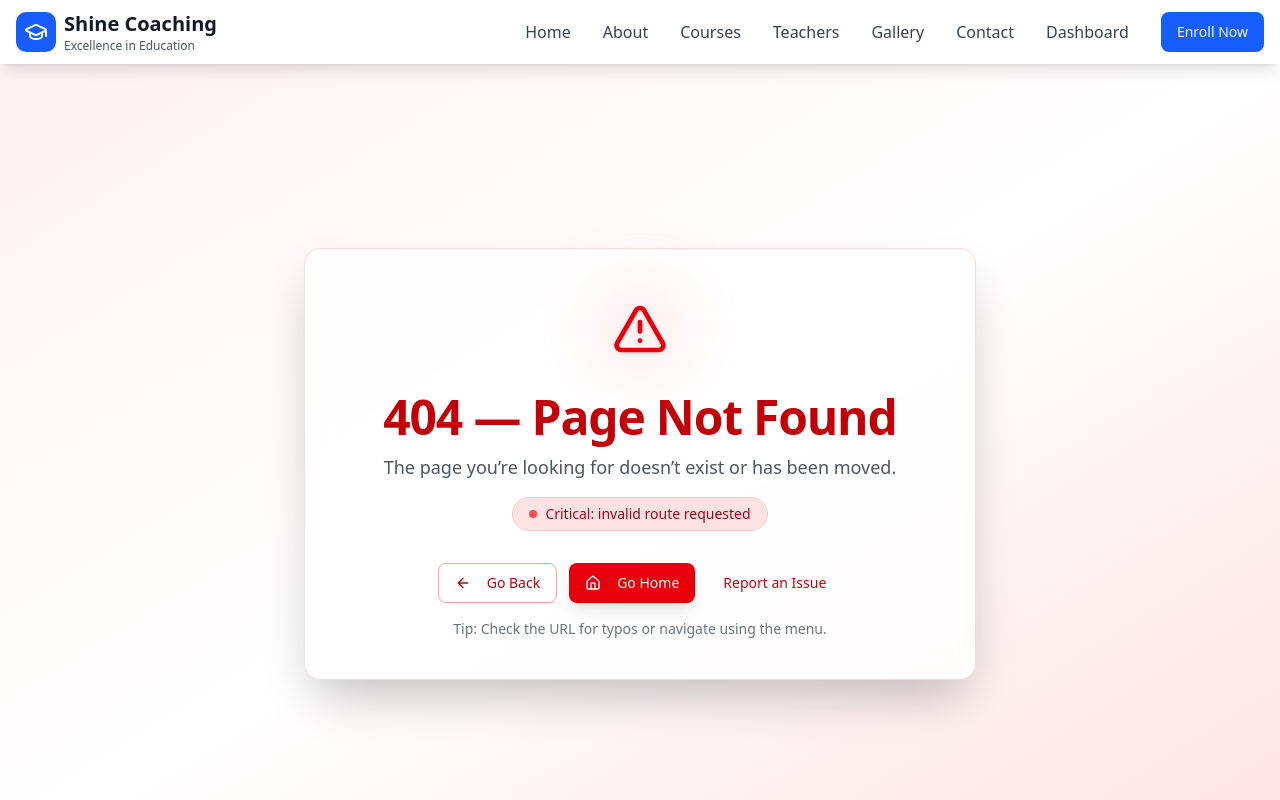
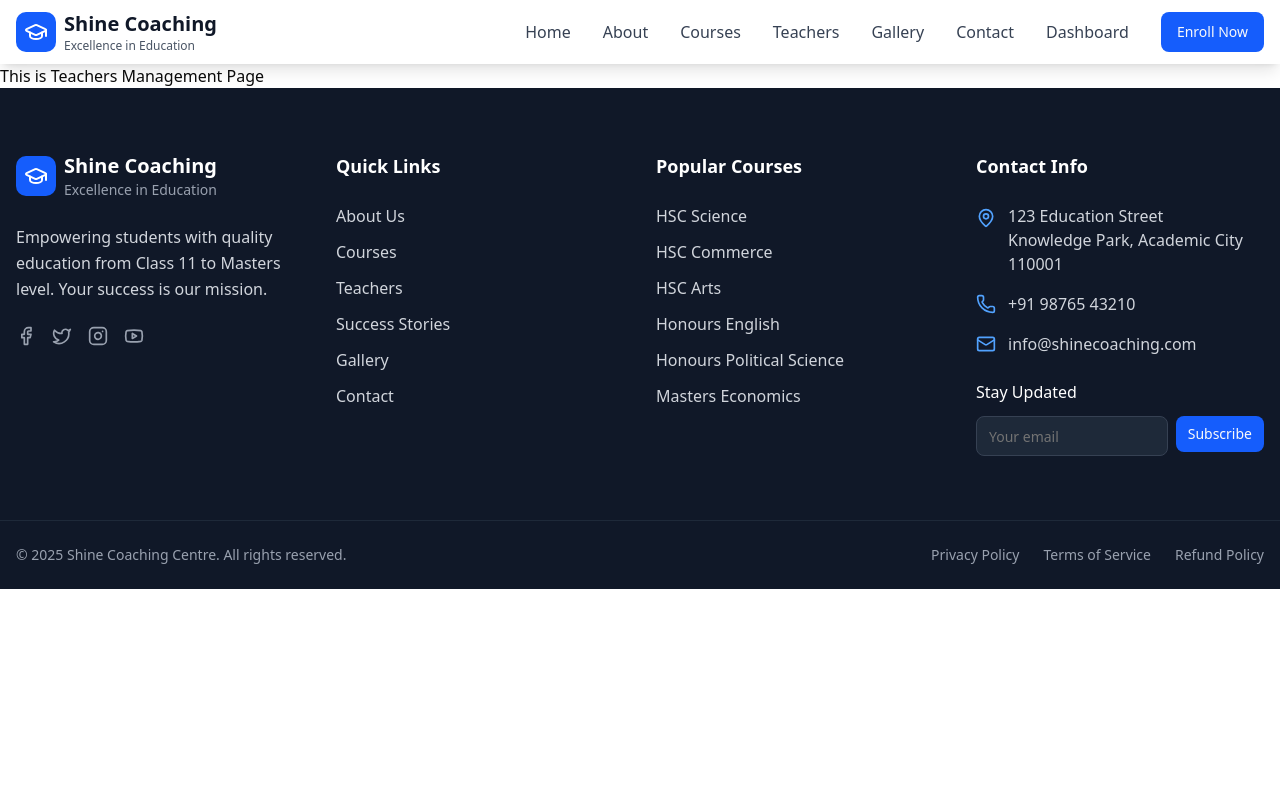
Before and after one commit to RashedulHaqueRasel1/Shine-Coaching-Centre, a Next.js app: page /dashboard in a window 1280 px wide. Before the commit this address had no page. Shown: the top 800 px of the page. Built offline with nearby package versions, Linux system fonts and the light colour scheme.

Commit message:
Page Create & Some Text added

```diff
--- /dev/null
+++ b/src/app/dashboard/page.tsx
@@ -0,0 +1,9 @@
+import React from 'react'
+
+export default function TeachersManagement() {
+  return (
+    <div>
+        This is Teachers Management Page
+    </div>
+  )
+}
```
Also changed, not shown: 1 other file (tests, documents, lock files or other folders).
